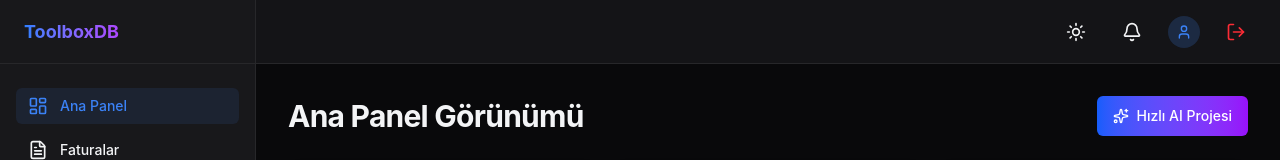
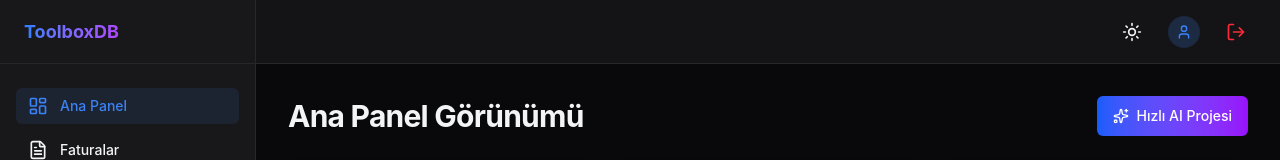
Before and after one commit to AtaCanYmc/toolboxdb-ui, a React (Vite) app: page / in a window 1280 px wide. Shown: the top 160 px of the page. Built offline with nearby package versions, Linux system fonts and the light colour scheme; no server answers; sample sign-in values are in the browser's storage.

Commit message:
fix: remove bell from Header.tsx

```diff
--- a/src/components/layout/Header.tsx
+++ b/src/components/layout/Header.tsx
@@ -1,5 +1,5 @@
 import { useNavigate } from 'react-router-dom';
-import { Moon, Sun, Bell, User, LogOut } from 'lucide-react';
+import { Moon, Sun, User, LogOut } from 'lucide-react';
 import { Button } from '../ui/Button';
 import { useAuth } from '../../contexts/AuthContext';
 import { useSettings } from '../../contexts/SettingsContext';
@@ -24,9 +24,6 @@ export function Header() {
         <Button variant="ghost" size="icon" onClick={() => setTheme(isDark ? 'light' : 'dark')}>
           {isDark ? <Sun className="h-5 w-5" /> : <Moon className="h-5 w-5" />}
         </Button>
-        <Button variant="ghost" size="icon">
-          <Bell className="h-5 w-5" />
-        </Button>
         <div
           onClick={() => navigate('/profile')}
           className="h-8 w-8 rounded-full bg-primary/20 flex items-center justify-center text-primary font-medium cursor-pointer hover:bg-primary/30 transition-colors"
```
